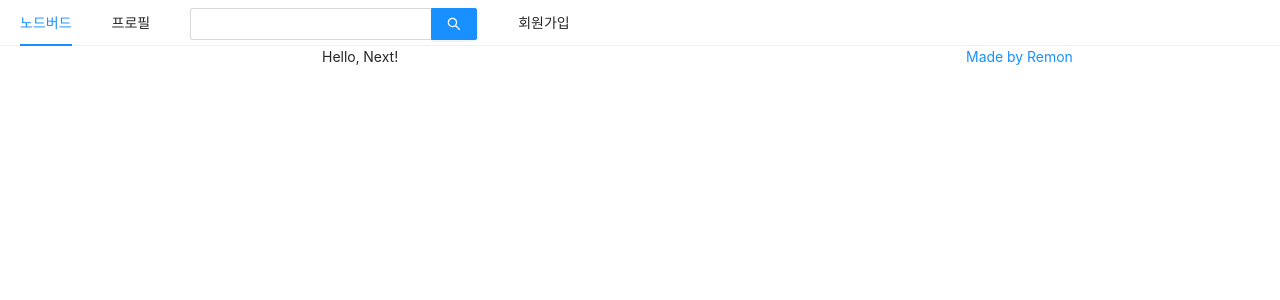
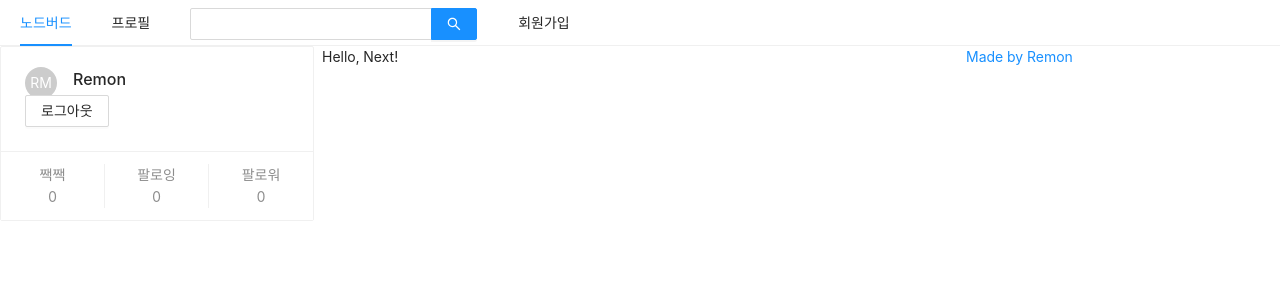
Before and after one commit to parkjooyoung0608/react-nodebird, a Next.js app: page / in a window 1280 px wide. Both pictures are taken after typing "Sample", "Sample" into the empty fields and a click on the button "로그인". Shown: the top 300 px of the page. Built offline with nearby package versions, Linux system fonts and the light colour scheme.

Commit message:
style : UserProfile.js

```diff
--- a/components/AppLayout.js
+++ b/components/AppLayout.js
@@ -38,7 +38,7 @@ const AppLayout = ({ children }) => {
       <Row gutter={8}>
         <Col xs={24} md={6}>
           {isLoggedIn ? (
-            <UserProfile />
+            <UserProfile setIsLoggedIn={setIsLoggedIn} />
           ) : (
             <LoginForm setIsLoggedIn={setIsLoggedIn} />
           )}
--- a/components/LoginForm.js
+++ b/components/LoginForm.js
@@ -5,6 +5,10 @@ import styled from "styled-components";
 
 const ButtonWrapper = styled.div`
   margin-top: 10px;
+`;
+
+const FormWrapper = styled(Form)`
+  padding: 10px;
 `;
 
 const LoginForm = ({ setIsLoggedIn }) => {
@@ -25,7 +29,7 @@ const LoginForm = ({ setIsLoggedIn }) => {
   }, [id, password]);
 
   return (
-    <Form onFinish={onSubmitFrom}>
+    <FormWrapper onFinish={onSubmitFrom}>
       <div>
         <label htmlFor="user-id">아이디</label>
         <br />
@@ -51,7 +55,7 @@ const LoginForm = ({ setIsLoggedIn }) => {
           </a>
         </Link>
       </ButtonWrapper>
-    </Form>
+    </FormWrapper>
   );
 };
 
--- a/components/UserProfile.js
+++ b/components/UserProfile.js
@@ -1,7 +1,32 @@
-import React from "react";
+import React, { useCallback } from "react";
+import { Avatar, Button, Card } from "antd";
 
-const UserProfile = () => {
-  return <div></div>;
+const UserProfile = ({ setIsLoggedIn }) => {
+  const onLogOut = useCallback(() => {
+    setIsLoggedIn(false);
+  }, []);
+
+  return (
+    <Card
+      actions={[
+        <div key="twit">
+          짹짹
+          <br />0
+        </div>,
+        <div key="follwings">
+          팔로잉
+          <br />0
+        </div>,
+        <div key="follwer">
+          팔로워
+          <br />0
+        </div>,
+      ]}
+    >
+      <Card.Meta avatar={<Avatar>RM</Avatar>} title="Remon" />
+      <Button onClick={onLogOut}>로그아웃</Button>
+    </Card>
+  );
 };
 
 export default UserProfile;
```
